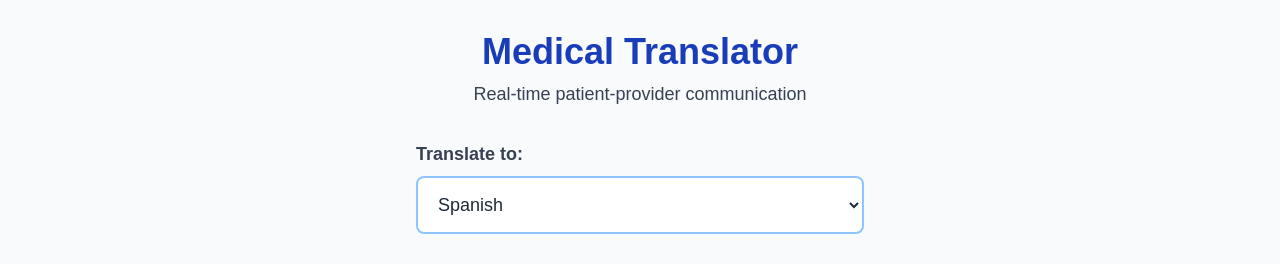
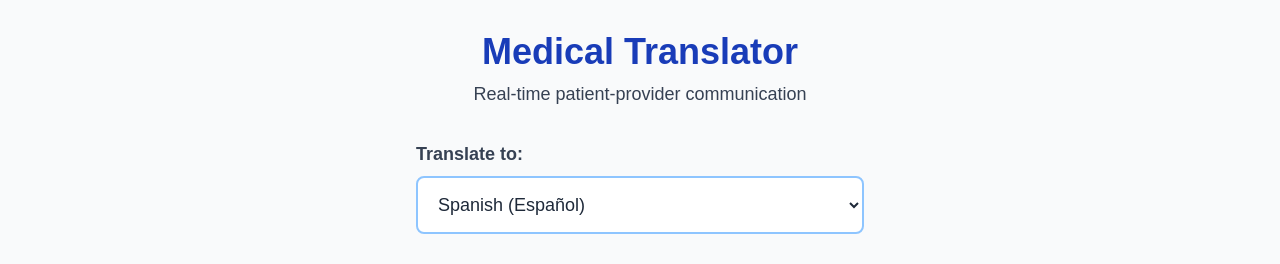
Before and after one commit to Farhin-Rahman/Healthcare-Translator, a Next.js app: page / in a window 1280 px wide. Shown: the top 264 px of the page. Built offline with nearby package versions, Linux system fonts and the light colour scheme.

Commit message:
made it alphabetical

```diff
--- a/app/page.js
+++ b/app/page.js
@@ -104,24 +104,24 @@ export default function HealthcareTranslator() {
           onChange={(e) => setTargetLanguage(e.target.value)}
           className="w-full p-4 text-lg border-2 border-blue-300 rounded-lg focus:ring-2 focus:ring-blue-500 focus:border-blue-500 bg-white text-gray-800"
         >
-  <option value="es">Spanish</option>
-  <option value="fr">French</option>
-  <option value="de">German</option>
-  <option value="el">Greek</option>
-  <option value="sv">Swedish</option>
-  <option value="it">Italian</option>
-  <option value="nl">Dutch</option>
-  <option value="pt">Portuguese</option>
-  <option value="pl">Polish</option>
-  <option value="ro">Romanian</option>
-  <option value="cs">Czech</option>
-  <option value="hu">Hungarian</option>
-  <option value="ja">Japanese</option>
-  <option value="ko">Korean</option>
-  <option value="vi">Vietnamese</option>
-  <option value="th">Thai</option>
-  <option value="hi">Hindi</option>
-  <option value="bn">Bengali</option>
+<option value="bn">Bengali (বাংলা)</option>
+  <option value="cs">Czech (Čeština)</option>
+  <option value="nl">Dutch (Nederlands)</option>
+  <option value="fr">French (Français)</option>
+  <option value="de">German (Deutsch)</option>
+  <option value="el">Greek (Ελληνικά)</option>
+  <option value="hi">Hindi (हिन्दी)</option>
+  <option value="hu">Hungarian (Magyar)</option>
+  <option value="it">Italian (Italiano)</option>
+  <option value="ja">Japanese (日本語)</option>
+  <option value="ko">Korean (한국어)</option>
+  <option value="pl">Polish (Polski)</option>
+  <option value="pt">Portuguese (Português)</option>
+  <option value="ro">Romanian (Română)</option>
+  <option value="es">Spanish (Español)</option>
+  <option value="sv">Swedish (Svenska)</option>
+  <option value="th">Thai (ไทย)</option>
+  <option value="vi">Vietnamese (Tiếng Việt)</option>
 </select>
       </div>
 
```
